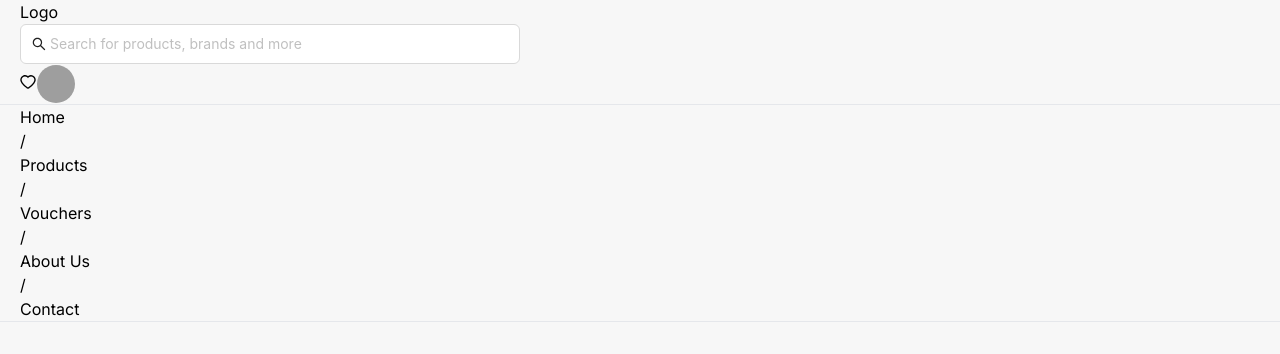
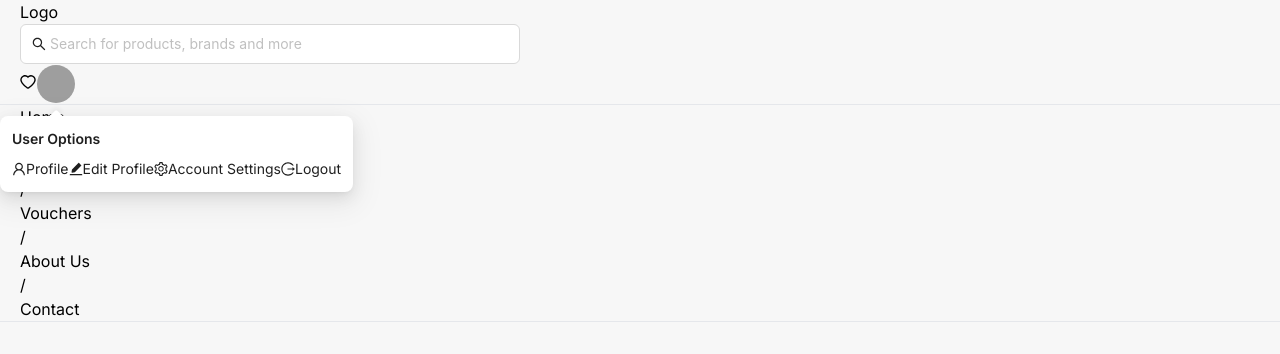
Before and after one commit to linear-digital/b2b-client, a Next.js app: page / in a window 1280 px wide. Both pictures are taken after a click on the element 56 px from the left and 84 px from the top of the page. Shown: the top 354 px of the page. Built offline with nearby package versions, Linux system fonts and the light colour scheme; grey boxes are pictures that could not be loaded.

Commit message:
navbar desctop version done

```diff
--- a/Components/Bars/Navbar.tsx
+++ b/Components/Bars/Navbar.tsx
@@ -2,10 +2,11 @@
 import React from 'react';
 import Logo from '../Shared/Logo';
 import SearchBox from './SearchBox';
-import { Avatar } from 'antd';
-import { HeartOutlined } from '@ant-design/icons';
+import { Avatar, List, Popover } from 'antd';
+import { HeartOutlined, UserOutlined } from '@ant-design/icons';
 import Link from 'next/link';
 import { usePathname } from 'next/navigation';
+import UserOptions from './UserOptions';
 
 const Navbar = () => {
     const items = [
@@ -38,7 +39,12 @@ const Navbar = () => {
                 <SearchBox />
                 <div className='flex items-center gap-x-5'>
                     <HeartOutlined className='text-xl' />
-                    <Avatar size={40} src="https://joeschmoe.io/api/v1/random" />
+                    <Popover title={"User Options"} trigger={"click"} content={<UserOptions />}>
+                        <Avatar
+                            size={40}
+                            className='border border-primary'
+                            src="https://api.dicebear.com/7.x/miniavs/svg?seed=1" />
+                    </Popover>
                 </div>
             </div>
             <hr />
--- /dev/null
+++ b/Components/Bars/UserOptions.tsx
@@ -0,0 +1,28 @@
+import { EditFilled, LogoutOutlined, SettingOutlined, UserOutlined } from '@ant-design/icons';
+import Link from 'next/link';
+import React from 'react';
+
+const UserOptions = () => {
+    return (
+        <div className='w-[200px]'>
+            <Link href={"/profile"} className='flex items-center gap-x-3 mt-3'>
+                <UserOutlined />
+                <span>Profile</span>
+            </Link>
+            <Link href={"/profile/edit"} className='flex items-center gap-x-3 mt-2'>
+                <EditFilled />
+                <span>Edit Profile</span>
+            </Link>
+            <Link href={"/profile"} className='flex items-center gap-x-3 mt-2'>
+                <SettingOutlined />
+                <span>Account Settings</span>
+            </Link>
+            <button className='flex text-red-500 items-center gap-x-3 mt-2'>
+                <LogoutOutlined />
+                <span>Logout</span>
+            </button>
+        </div>
+    );
+};
+
+export default UserOptions;
--- a/app/globals.css
+++ b/app/globals.css
@@ -39,3 +39,6 @@ body {
 a .active {
     color: red;
 }
+a:hover{
+    @apply text-primary;
+}
```
